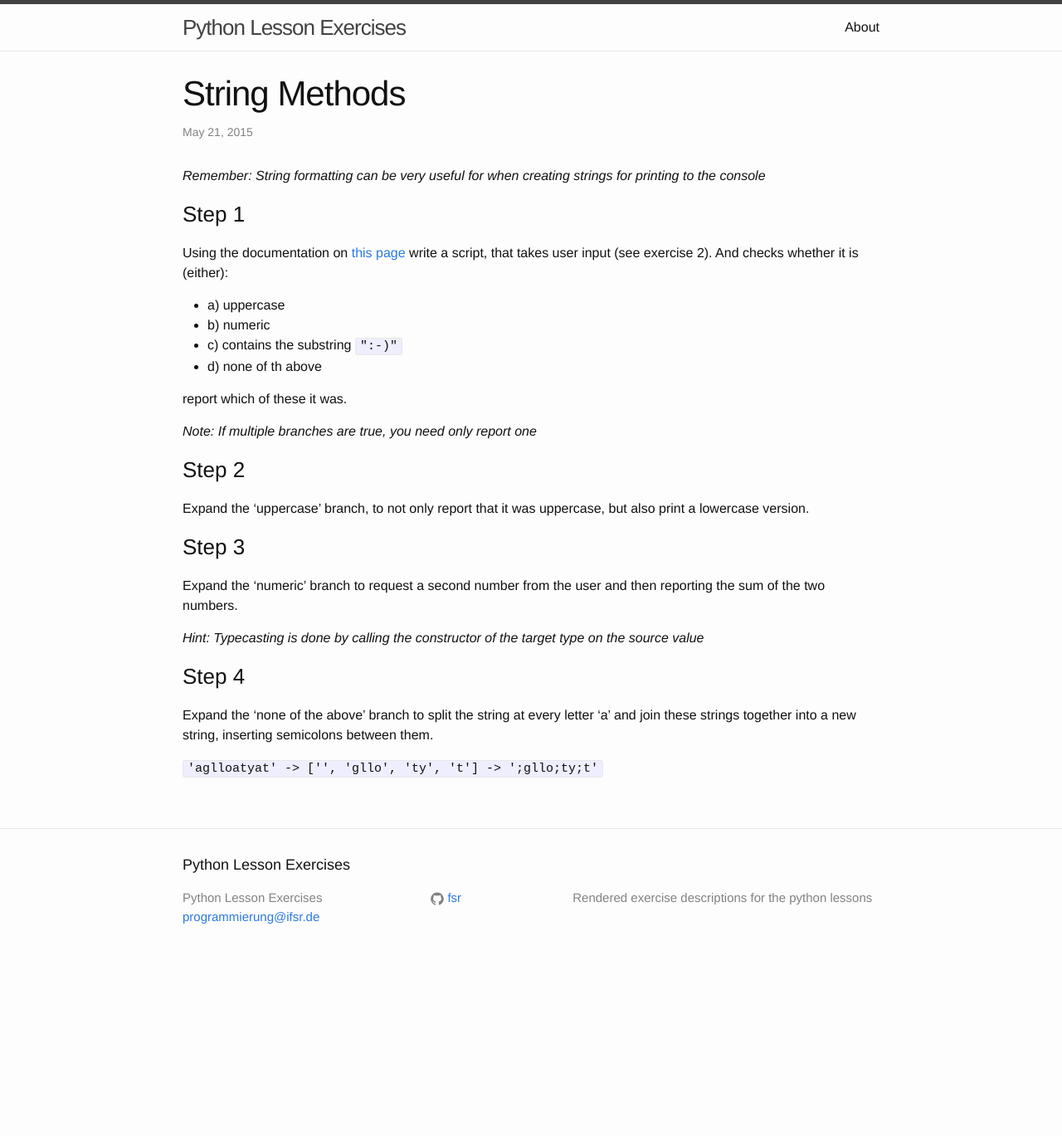
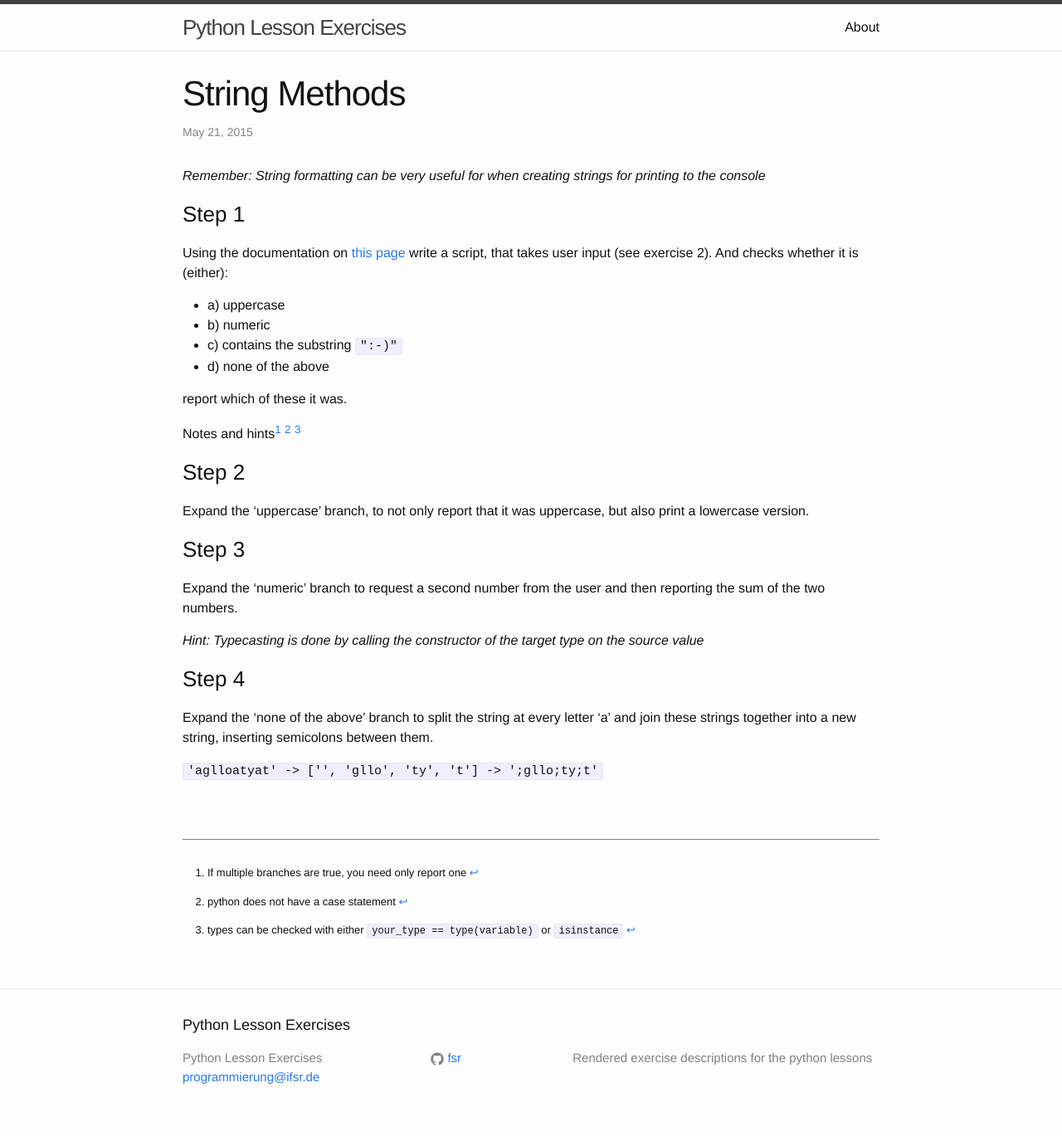
Before and after one commit to fsr/python-lessons, a Jekyll site: the page built from _exercises/string-methods.md, in a window 1280 px wide. Shown: the whole page at 83% size. Built offline with Jekyll 4.4.1, drawn with Linux system fonts in a browser that asks for light colours; before the commit the page ends 1176 px from its top, so only the background shows below that.

Commit message:
adding notes + css formatting

```diff
--- a/_exercises/string-methods.md
+++ b/_exercises/string-methods.md
@@ -13,11 +13,20 @@ And checks whether it is (either):
 - a) uppercase
 - b) numeric
 - c) contains the substring `":-)"`
-- d) none of th above
+- d) none of the above
 
 report which of these it was.
 
-*Note: If multiple branches are true, you need only report one*
+Notes and hints[^branches] [^case] [^typechecking]
+
+[^branches]:
+	If multiple branches are true, you need only report one
+
+[^case]:
+	python does not have a case statement
+
+[^typechecking]:
+	types can be checked with either `your_type == type(variable)` or `isinstance`
 
 ### Step 2
 
--- /dev/null
+++ b/_sass/_custom_layout.scss
@@ -0,0 +1,15 @@
+.small {
+  font-size: small;
+
+  a, pre, code {
+    font-size: small;
+  }
+}
+
+.footnotes {
+  @extend .small;
+
+  margin-top: 70px;
+  padding-top: 30px;
+  border-top: 1px solid $grey-color;
+}
--- a/css/main.scss
+++ b/css/main.scss
@@ -48,5 +48,6 @@
 @import
         "base",
         "layout",
-        "syntax-highlighting"
+        "syntax-highlighting",
+        "custom_layout"
 ;
```
